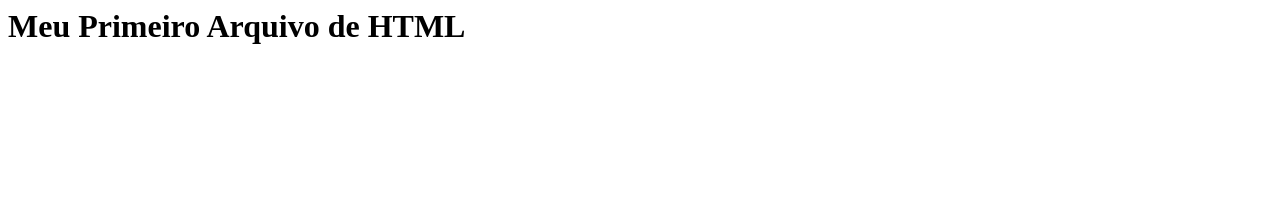
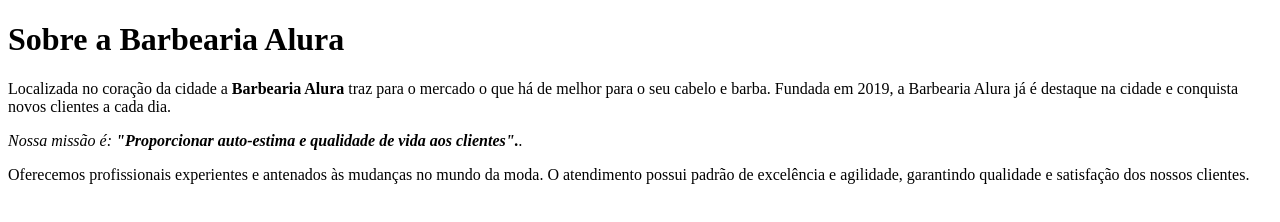
Before and after one commit to nicolimika/primeiro-reposit-rio, a plain HTML site: page index.html in a window 1280 px wide. Drawn offline with Linux system fonts and the light colour scheme.

Commit message:
MEU NEGÓCIO

```diff
--- a/index.html
+++ b/index.html
@@ -1,3 +1,11 @@
-<html>
-  <h1>Meu Primeiro Arquivo de HTML</h1>
+<!DOCTYPE html>
+
+  <h1>Sobre a Barbearia Alura</h1>
+
+  <p>Localizada no coração da cidade a <strong>Barbearia Alura</strong> traz para o mercado o que há de melhor para o seu cabelo e barba. Fundada em 2019, a Barbearia Alura já é destaque na cidade e conquista novos clientes a cada dia.</p>
+
+  <p><em>Nossa missão é: <strong>"Proporcionar auto-estima e qualidade de vida aos clientes".</strong>.</em></p>
+
+<p>Oferecemos profissionais experientes e antenados às mudanças no mundo da moda. O atendimento possui padrão de excelência e agilidade, garantindo qualidade e satisfação dos nossos clientes.</P>
+
 </html>
```
